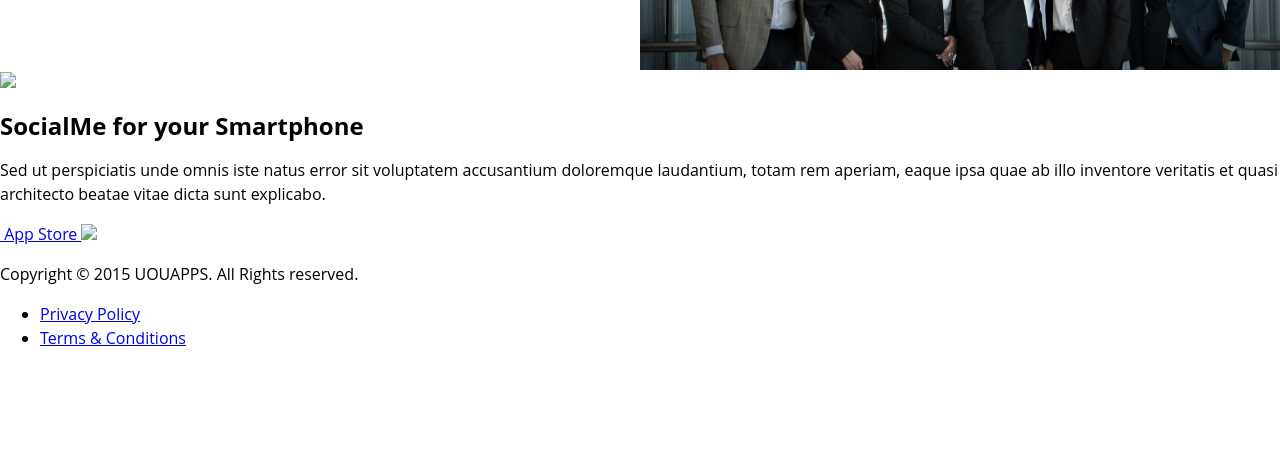
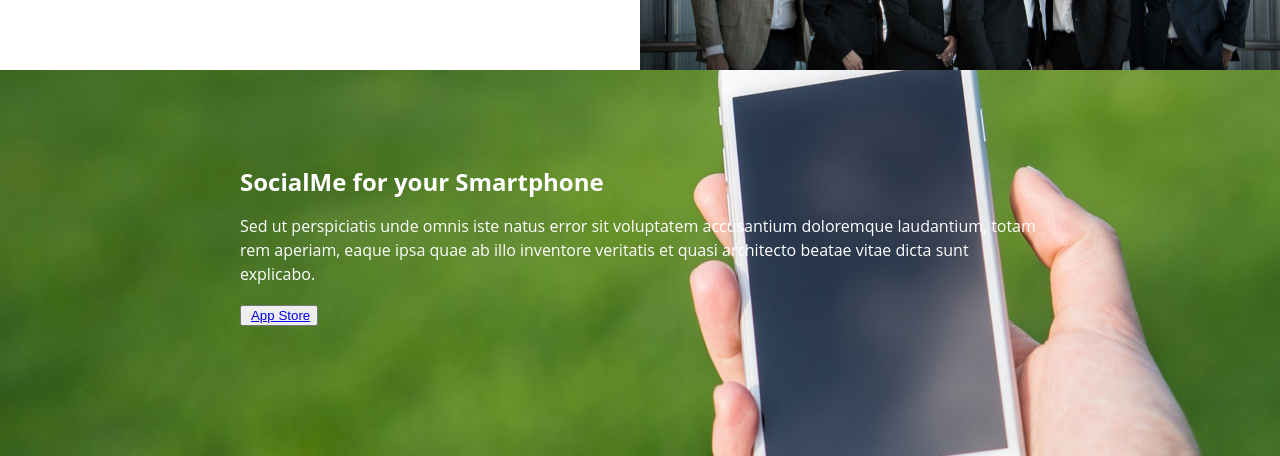
Before and after one commit to asobieska/tigerTemplateWithCSSGrid, a plain HTML site: page index.html in a window 1280 px wide. Shown: the part 1579-2035 px from the top of the page. Before the commit the page ends 1929 px from the top, so only its background shows below. Drawn offline with Linux system fonts and the light colour scheme; files whose address does not match are found by name.

Commit message:
working on Image section, add picture and change font color

```diff
--- a/css/style.css
+++ b/css/style.css
@@ -87,7 +87,7 @@ body {
     display: grid;
     grid-template-columns: repeat(2, 1fr);
     grid-gap: 50px;
-    padding: 5rem;
+    padding: 5rem 20rem;
 }
 
 .main-home h1{
@@ -161,18 +161,33 @@ body {
     font-size: 36px;
 }
 
-.box-img1{
-    background-image: url(../img/laptop.jpeg);
+.box-img1, .box-img2 {
     background-position: center;
     background-repeat: no-repeat;
     background-size: cover;
     min-height: 300px;
 }
 
+
+.box-img1{
+    background-image: url(../img/laptop.jpeg);
+}
+
 .box-img2{
     background-image: url(../img/people.jpeg);
+}
+
+/* Image */
+.apple{
+    min-height: 500px;
+    background-image: url(../img/smartfon.jpeg);
     background-repeat: no-repeat;
     background-position: center;
     background-size: cover;
-    min-height: 300px;
+    margin: 0px;
 }
+
+.apple-text{
+    padding: 5em 15em;
+    color: #ffffff;
+}
--- a/index.html
+++ b/index.html
@@ -99,7 +99,6 @@
     <!--SERVICES-->
     <section id="service1">
         <div class="box-img1">
-
         </div>
         <div class="text">
             <h1>Interact with other professionals</h1>
@@ -113,21 +112,20 @@
             <p>Sed ut perspiciatis unde omnis iste natus error sit voluptatem accusantium doloremque laudantium, totam rem aperiam, eaque ipsa quae ab illo inventore veritatis et quasi architecto beatae vitae dicta sunt explicabo.</p>
         </div>
         <div class="box-img2">
-
         </div>
     </section>
 
     <!--IMAGE-->
     <section id="image">
-        <div class="container">
-            <img src="img/town.png" class="bacground">
-            <h1>SocialMe for your Smartphone</h1>
-            <p>Sed ut perspiciatis unde omnis iste natus error sit voluptatem accusantium doloremque laudantium, totam rem aperiam, eaque ipsa quae ab illo inventore veritatis et quasi architecto beatae vitae dicta sunt explicabo.</p>
-            <a href="#">
-                <i class="fa fa-apple"></i>
-                App Store
-            </a>
-            <img src="img/phone.png">
+        <div class="apple">
+            <div class="apple-text">
+                <h1>SocialMe for your Smartphone</h1>
+                <p>Sed ut perspiciatis unde omnis iste natus error sit voluptatem accusantium doloremque laudantium, totam rem aperiam, eaque ipsa quae ab illo inventore veritatis et quasi architecto beatae vitae dicta sunt explicabo.</p>
+                <button>
+                    <i class="fab fa-apple"></i>
+                    <a href="#">App Store</a>
+                </button>
+            </div>
         </div>
     </section>
 
```
Also changed, not shown: img/smartfon.jpeg (added).
